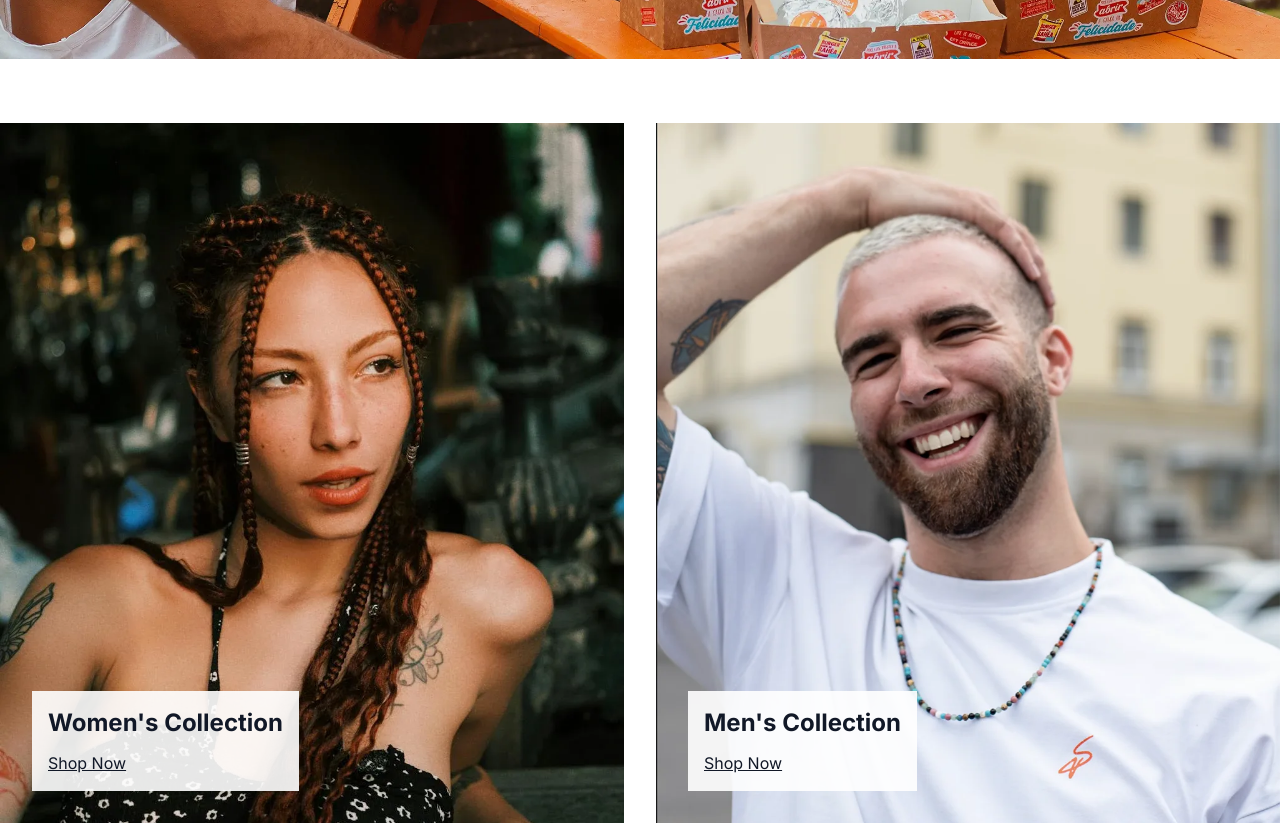
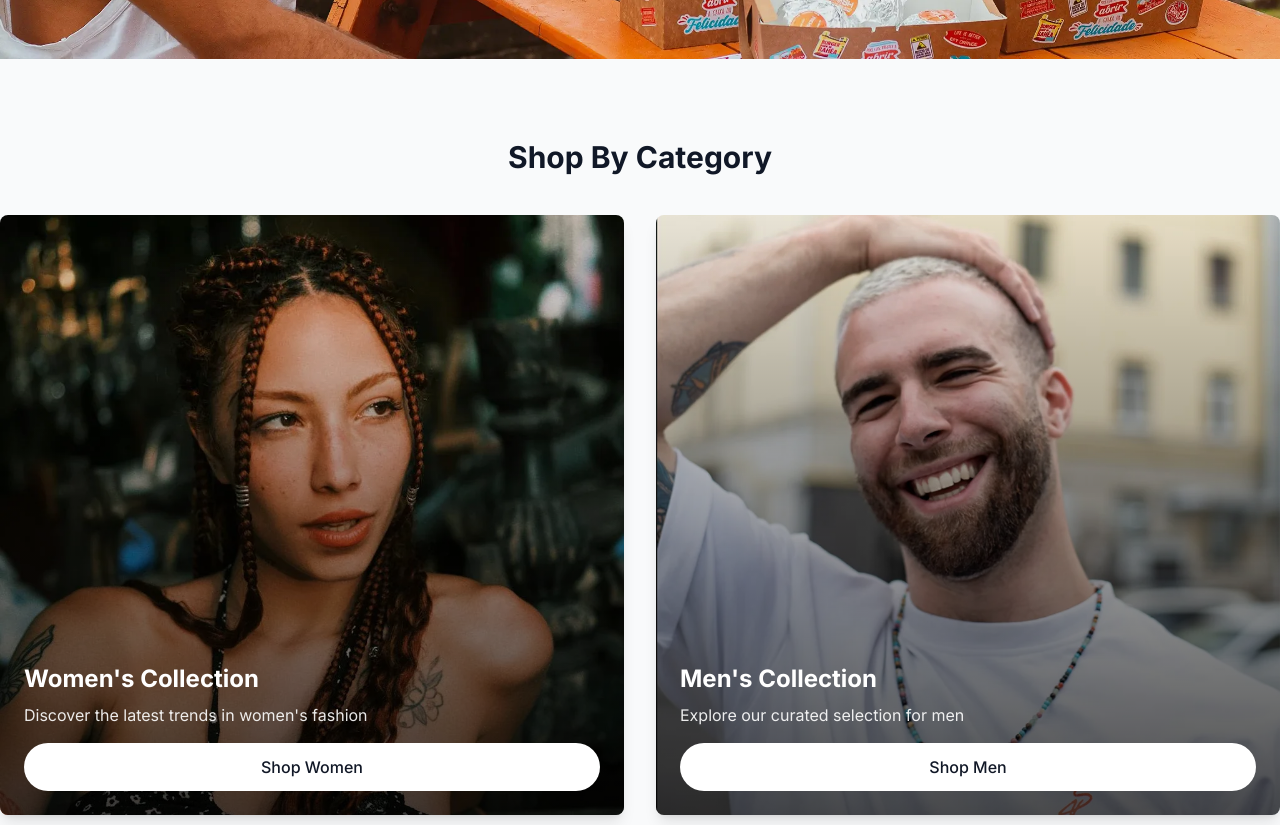
Before and after one commit to Chirag2027/bloombay, a React (Vite) app in the folder frontend/: page / in a window 1280 px wide. Shown: the part 800-1625 px from the top of the page. Built offline with nearby package versions, Linux system fonts and the light colour scheme.

Commit message:
changed the UI for gender collection section

```diff
--- a/frontend/src/components/Products/GenderCollectionSection.jsx
+++ b/frontend/src/components/Products/GenderCollectionSection.jsx
@@ -5,52 +5,55 @@ import { Link } from 'react-router-dom'
 
 const GenderCollectionSection = () => {
   return (
-    <section className='py-16 px-4 lg:px-0'>
-        <div className='container mx-auto flex flex-col md:flex-row gap-8'>
+    <section className="py-20 px-4 lg:px-0 bg-gray-50">
+      <div className="container mx-auto">
+        <h2 className="text-3xl font-bold text-center mb-10 text-gray-900">Shop By Category</h2>
+
+        <div className="flex flex-col md:flex-row gap-8">
           {/* Women's collection */}
-            <div className='relative flex-1 '>
+          <div className="flex-1 group overflow-hidden rounded-lg shadow-lg transition-all duration-300 hover:shadow-xl">
+            <div className="relative h-96 md:h-[600px] overflow-hidden">
               <img
                 src={womensCollectionImage}
-                alt="womens-collection"
-                className='w-full h-[700px] object-cover'
+                alt="Women's Collection"
+                className="w-full h-full object-cover transition-transform duration-700 group-hover:scale-105"
               />
 
-                <div className='absolute bottom-8 left-8 bg-white bg-opacity-90 p-4'>
-                    <h2 className='text-2xl font-bold mb-3 text-gray-900'>
-                        Women's Collection
-                    </h2>
-
+              <div className="absolute inset-0 bg-gradient-to-t from-black/70 to-transparent flex flex-col justify-end p-6 text-white">
+                <h3 className="text-2xl font-bold mb-2">Women's Collection</h3>
+                <p className="mb-4 opacity-90">Discover the latest trends in women's fashion</p>
                 <Link
                   to="/collections/all?gender=Women"
-                    className='text-gray-900 underline'
+                  className="inline-block bg-white text-gray-900 font-medium py-3 px-6 rounded-full hover:bg-gray-100 transition-colors duration-300 text-center"
                 >
-                        Shop Now
+                  Shop Women
                 </Link>
+              </div>
             </div>
           </div>
 
           {/* Men's collection */}
-            <div className='relative flex-1 '>
+          <div className="flex-1 group overflow-hidden rounded-lg shadow-lg transition-all duration-300 hover:shadow-xl">
+            <div className="relative h-96 md:h-[600px] overflow-hidden">
               <img
                 src={mensCollectionImage}
-                alt="mens-collection"
-                className='w-full h-[700px] object-cover'
+                alt="Men's Collection"
+                className="w-full h-full object-cover transition-transform duration-700 group-hover:scale-105"
               />
 
-                <div className='absolute bottom-8 left-8 bg-white bg-opacity-90 p-4'>
-                    <h2 className='text-2xl font-bold mb-3 text-gray-900'>
-                        Men's Collection
-                    </h2>
-
+              <div className="absolute inset-0 bg-gradient-to-t from-black/70 to-transparent flex flex-col justify-end p-6 text-white">
+                <h3 className="text-2xl font-bold mb-2">Men's Collection</h3>
+                <p className="mb-4 opacity-90">Explore our curated selection for men</p>
                 <Link
                   to="/collections/all?gender=Men"
-                    className='text-gray-900 underline'
+                  className="inline-block bg-white text-gray-900 font-medium py-3 px-6 rounded-full hover:bg-gray-100 transition-colors duration-300 text-center"
                 >
-                        Shop Now
+                  Shop Men
                 </Link>
               </div>
             </div>
-
+          </div>
+        </div>
       </div>
     </section>
   )
```
Lines whose indentation alone changed are shown as unchanged.
